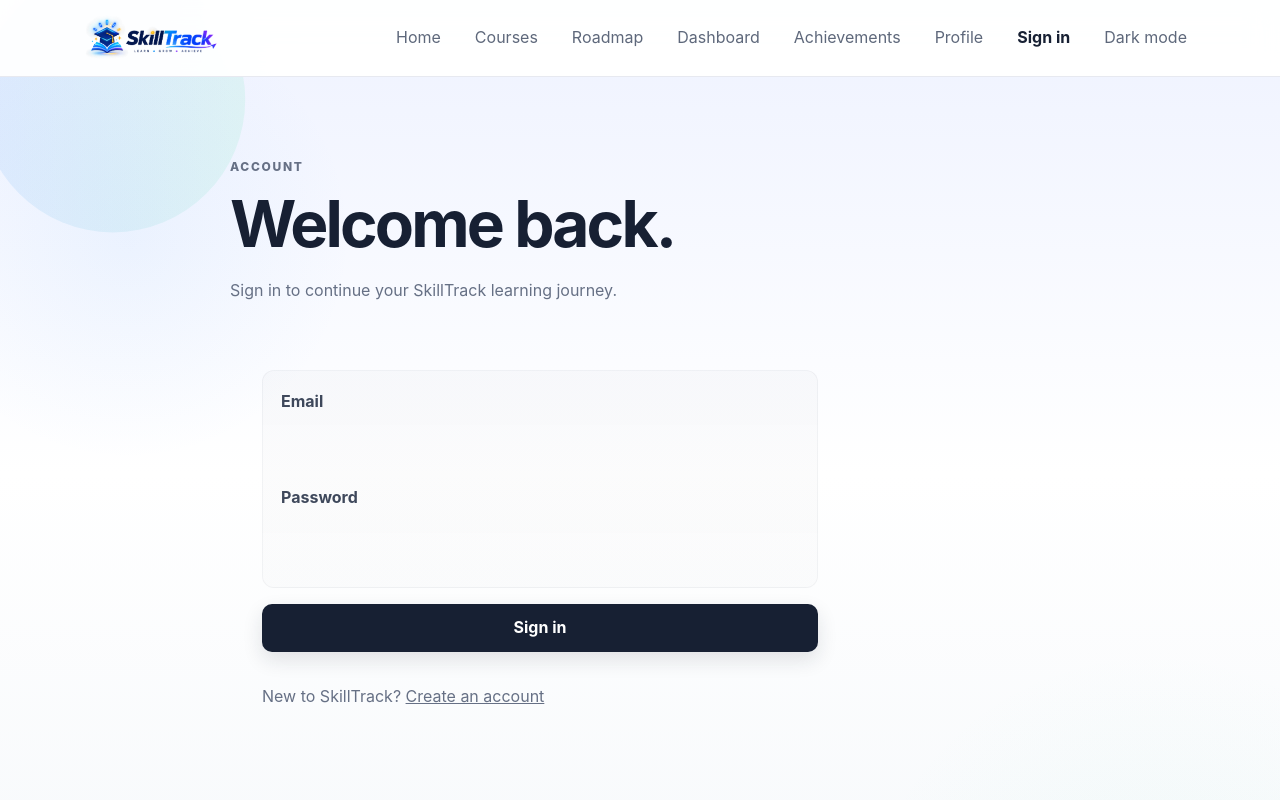
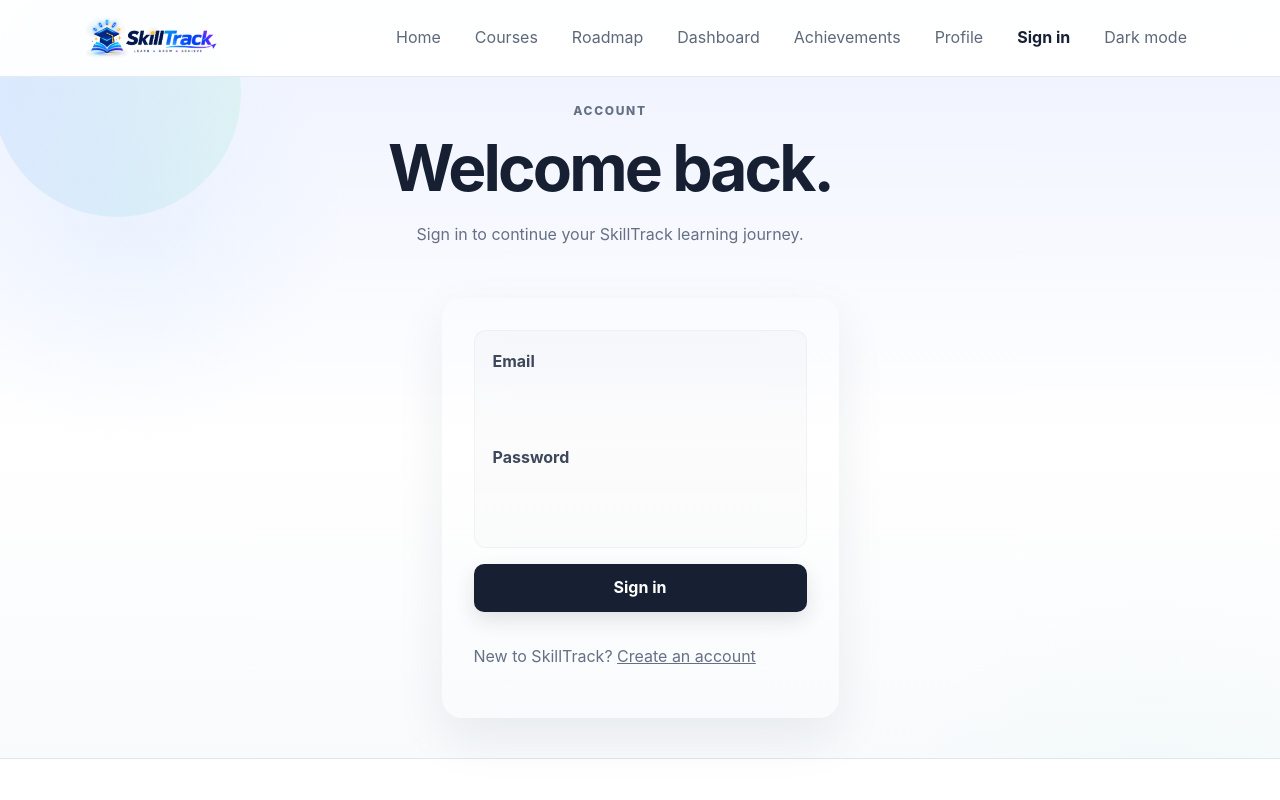
Before and after one commit to AadarshaCihe260281/ICT930-SkillTrack-Assessment3, a React (Vite) app: page /login in a window 1280 px wide. Shown: the top 800 px of the page. Built offline with nearby package versions, Linux system fonts and the light colour scheme; no server answers.

Commit message:
feat(auth): center login form and separate visually

```diff
--- a/src/pages/Login.jsx
+++ b/src/pages/Login.jsx
@@ -21,7 +21,7 @@ export default function Login() {
 	};
 
 	return (
-		<section className="section container narrow">
+		<section className="section container narrow auth-center">
 			<div className="page-heading">
 				<span className="eyebrow">ACCOUNT</span>
 				<h1>Welcome back.</h1>
--- a/src/styles/global.css
+++ b/src/styles/global.css
@@ -103,6 +103,9 @@ p { color: #667085; }
 .feature-list span { font-weight: 800; color: #8a94a6; }
 .feature-list p { margin: 0; }
 .page-heading { margin-bottom: 35px; max-width: 760px; }
+.auth-center { display: grid; min-height: calc(100vh - 160px); align-items: center; padding-top: 20px; padding-bottom: 40px; }
+.auth-center .form-card { max-width: 520px; margin-left: auto; margin-right: auto; box-shadow: 0 20px 50px rgba(23,32,51,0.08); }
+.auth-center .page-heading { text-align: center; }
 .page-heading h1 { font-size: clamp(2.4rem, 5vw, 4rem); }
 .course-toolbar { display: grid; grid-template-columns: 1fr auto; gap: 18px; margin-bottom: 18px; padding: 18px; background: #fff; border: 1px solid #e1e5ee; border-radius: 14px; }
 .search-box input, .filters select, .form-card input, .form-card textarea { width: 100%; border: 1px solid #d9dee8; background: #fff; color: #172033; border-radius: 10px; padding: 12px 14px; outline: none; }
```
